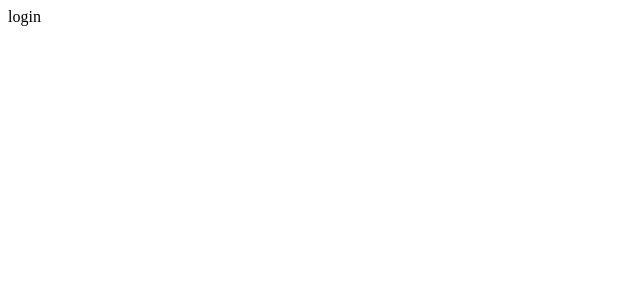
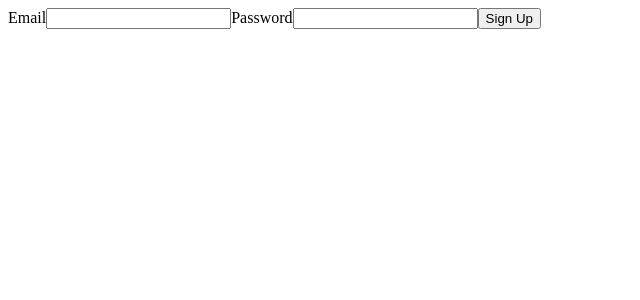
Before and after one commit to LorenzoR02/nextjs-photo-album, a Next.js app: page /auth/login in a window 1280 px wide. Shown: the top 300 px of the page, without its empty margins (0-640 px from the left). Built offline with nearby package versions, Linux system fonts and the light colour scheme.

Commit message:
Working register page

```diff
--- a/src/pages/auth/login.tsx
+++ b/src/pages/auth/login.tsx
@@ -1,9 +1,57 @@
-import React from 'react'
+import ErrorText from "@/components/ErrorText"
+import { auth } from "@/config/firebaseApp"
+import { signInWithEmailAndPassword } from "firebase/auth"
+import { NextPage } from "next"
+import { useRouter } from "next/router"
+import { useState } from "react"
 
-function login() {
+const LoginPage: NextPage = (props): JSX.Element => {
+  const [authenticating, setAuthenticating] = useState<boolean>(false)
+  const [email, setEmail] = useState<string>('')
+  const [password, setPassword] = useState<string>('')
+  const [error, setError] = useState<string>('')
+
+  const router = useRouter()
+
+  const signInWithEmailAndPassword = () => {
+
+    if (error !== '') setError('')
+
+    setAuthenticating(true)
+
+    signInWithEmailAndPassword(auth, email, password)
+    .then(result => {
+
+    })
+
+  }
+
   return (
-    <div>login</div>
+    <div>
+      <form>
+        <span>Email</span>
+        <input
+          type='email'
+          name='email'
+          id='email'
+          value={email}
+          onChange={(text) => setEmail(text.target.value)} />
+        <span>Password</span>
+        <input
+          type='password'
+          name='password'
+          id='password'
+          value={password}
+          onChange={(text) => setPassword(text.target.value)} />
+        <input
+          disabled={authenticating}
+          type='submit'
+          value='Sign Up' />
+
+        <ErrorText error={error} />
+      </form>
+    </div>
   )
 }
 
-export default login
+export default LoginPage
--- a/src/pages/auth/register.tsx
+++ b/src/pages/auth/register.tsx
@@ -2,6 +2,7 @@ import ErrorText from "@/components/ErrorText"
 import { auth } from "@/config/firebaseApp"
 import { createUserWithEmailAndPassword } from "firebase/auth"
 import { NextPage } from "next"
+import { useRouter } from "next/router"
 import { useState } from "react"
 
 const RegisterPage: NextPage = (props): JSX.Element => {
@@ -10,6 +11,8 @@ const RegisterPage: NextPage = (props): JSX.Element => {
   const [password, setPassword] = useState<string>('')
   const [confirm, setConfirm] = useState<string>('')
   const [error, setError] = useState<string>('')
+
+  const router = useRouter()
 
   const signUpWithEmailAndPassword = () => {
     event?.preventDefault();
@@ -25,8 +28,7 @@ const RegisterPage: NextPage = (props): JSX.Element => {
 
     createUserWithEmailAndPassword(auth, email, password)
       .then(result => {
-        // redirect to home page
-        console.log(result)
+        router.push('/')
       })
       .catch(error => {
         console.log(error)
--- a/src/pages/index.tsx
+++ b/src/pages/index.tsx
@@ -12,9 +12,9 @@ export default function Home() {
         <link rel="icon" href="/favicon.ico" />
       </Head>
       <main>
-        <Link href='/auth/signin' >SignIn</Link>
-        <Link href='/auth/signup' >SignUp</Link>
-        <Link href='/auth/signout' >SignOut</Link>
+        <Link href='/auth/register' >Register</Link>
+        <Link href='/auth/login' >Login</Link>
+        <Link href='/auth/logout' >Logout</Link>
 
       </main>
     </>
```
